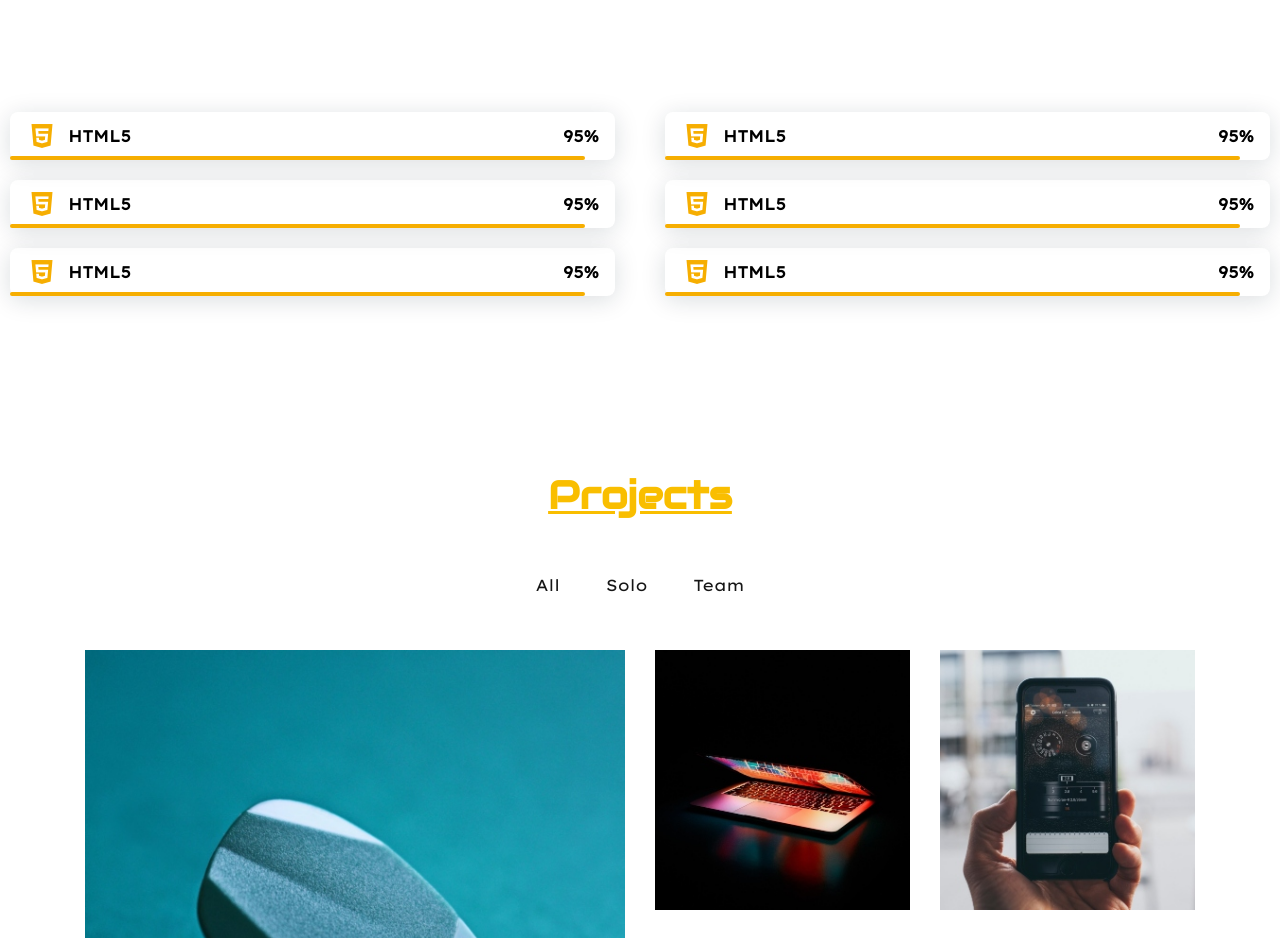
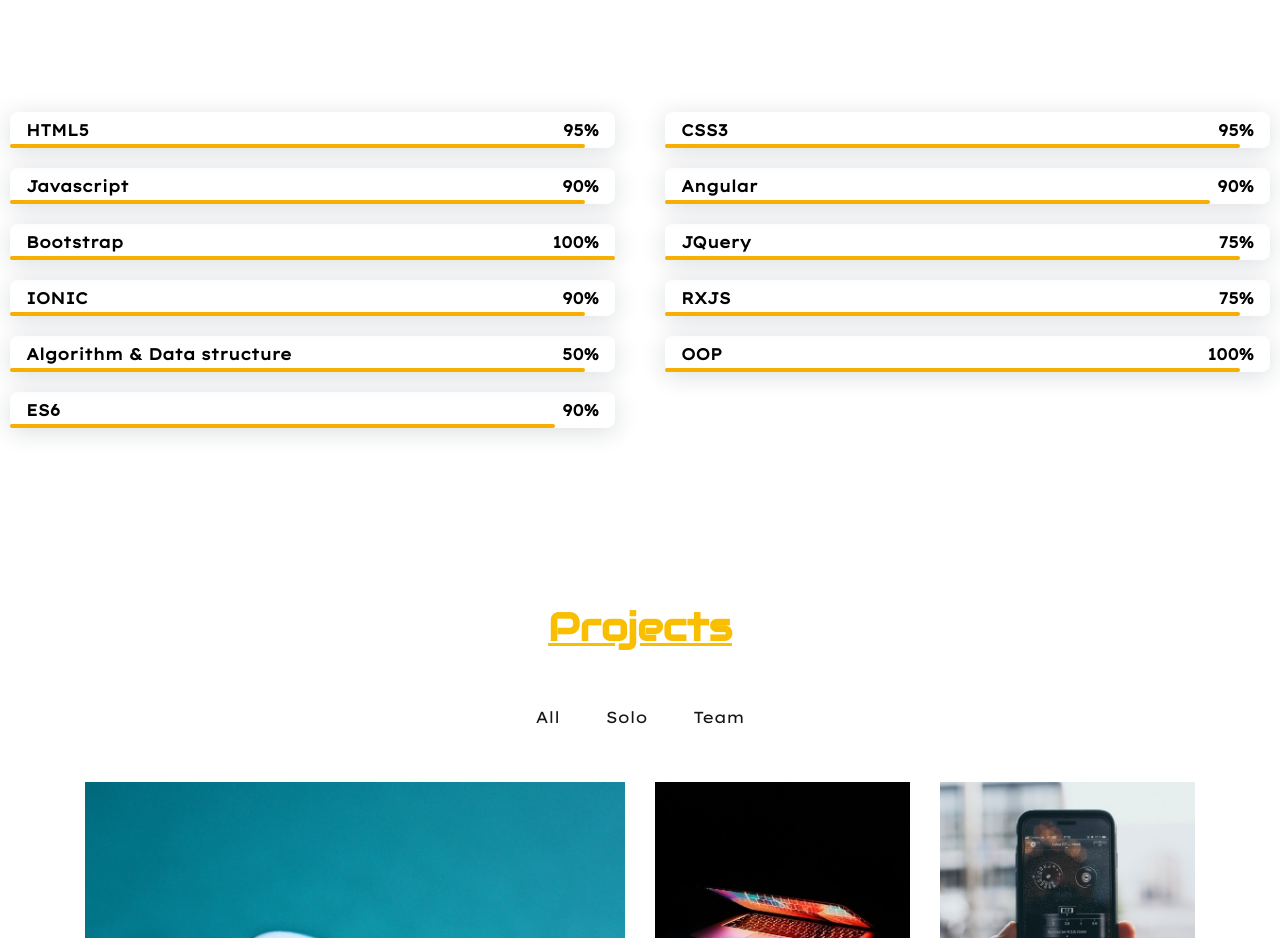
Before and after one commit to anageh577/portfolio, a plain HTML site: page index.html in a window 1280 px wide. Shown: the part 960-1898 px from the top of the page. Drawn offline with nearby package versions, Linux system fonts and the light colour scheme.

Commit message:
skills added

```diff
--- a/index.html
+++ b/index.html
@@ -142,7 +142,7 @@
                 <div class="col-md-6">
                     <div class="skills__data">
                         <div class="skills__names">
-                            <i class='bx bxl-html5 skills__icon'></i>
+                            <!-- <i class='bx bxl-html5 skills__icon'></i> -->
                             <span class="skills__name">HTML5</span>
                         </div>
                         <div class="skills__bar skills__html">
@@ -156,8 +156,8 @@
                 <div class="col-md-6">
                     <div class="skills__data">
                         <div class="skills__names">
-                            <i class='bx bxl-html5 skills__icon'></i>
-                            <span class="skills__name">HTML5</span>
+                            <!-- <i class='bx bxl-html5 skills__icon'></i> -->
+                            <span class="skills__name">CSS3</span>
                         </div>
                         <div class="skills__bar skills__html">
 
@@ -170,63 +170,139 @@
                 <div class="col-md-6">
                     <div class="skills__data">
                         <div class="skills__names">
-                            <i class='bx bxl-html5 skills__icon'></i>
-                            <span class="skills__name">HTML5</span>
+                            <!-- <i class='bx bxl-html5 skills__icon'></i> -->
+                            <span class="skills__name">Javascript</span>
                         </div>
                         <div class="skills__bar skills__html">
 
                         </div>
                         <div>
-                            <span class="skills__percentage">95%</span>
+                            <span class="skills__percentage javascript">90%</span>
+                        </div>
+                    </div>
+
+                </div>
+
+                <div class="col-md-6">
+                    <div class="skills__data">
+                        <div class="skills__names">
+                            <!-- <i class='bx bxl-html5 skills__icon'></i> -->
+                            <span class="skills__name">Angular</span>
+                        </div>
+                        <div class="skills__bar skills__html javascript">
+
+                        </div>
+                        <div>
+                            <span class="skills__percentage">90%</span>
                         </div>
                     </div>
                 </div>
                 <div class="col-md-6">
                     <div class="skills__data">
                         <div class="skills__names">
-                            <i class='bx bxl-html5 skills__icon'></i>
-                            <span class="skills__name">HTML5</span>
+                            <!-- <i class='bx bxl-html5 skills__icon'></i> -->
+                            <span class="skills__name">Bootstrap</span>
+                        </div>
+                        <div class="skills__bar skills__html bootstrap_bar">
+
+                        </div>
+                        <div>
+                            <span class="skills__percentage">100%</span>
+                        </div>
+                    </div>
+                </div>
+
+                <div class="col-md-6">
+                    <div class="skills__data">
+                        <div class="skills__names">
+                            <!-- <i class='bx bxl-html5 skills__icon'></i> -->
+                            <span class="skills__name">JQuery</span>
                         </div>
                         <div class="skills__bar skills__html">
 
                         </div>
                         <div>
-                            <span class="skills__percentage">95%</span>
+                            <span class="skills__percentage jquery">75%</span>
+                        </div>
+                    </div>
+                </div>
+
+                <div class="col-md-6">
+                    <div class="skills__data">
+                        <div class="skills__names">
+                            <!-- <i class='bx bxl-html5 skills__icon'></i> -->
+                            <span class="skills__name">IONIC</span>
+                        </div>
+                        <div class="skills__bar skills__html">
+
+                        </div>
+                        <div>
+                            <span class="skills__percentage ionic">90%</span>
                         </div>
                     </div>
                 </div>
                 <div class="col-md-6">
                     <div class="skills__data">
                         <div class="skills__names">
-                            <i class='bx bxl-html5 skills__icon'></i>
-                            <span class="skills__name">HTML5</span>
+                            <!-- <i class='bx bxl-html5 skills__icon'></i> -->
+                            <span class="skills__name rxjs">RXJS</span>
                         </div>
                         <div class="skills__bar skills__html">
 
                         </div>
                         <div>
-                            <span class="skills__percentage">95%</span>
+                            <span class="skills__percentage">75%</span>
                         </div>
                     </div>
                 </div>
                 <div class="col-md-6">
                     <div class="skills__data">
                         <div class="skills__names">
-                            <i class='bx bxl-html5 skills__icon'></i>
-                            <span class="skills__name">HTML5</span>
+                            <!-- <i class='bx bxl-html5 skills__icon'></i> -->
+                            <span class="skills__name">Algorithm & Data structure</span>
                         </div>
                         <div class="skills__bar skills__html">
 
                         </div>
                         <div>
-                            <span class="skills__percentage">95%</span>
+                            <span class="skills__percentage algo">50%</span>
                         </div>
                     </div>
                 </div>
+                <div class="col-md-6">
+                    <div class="skills__data">
+                        <div class="skills__names">
+                            <!-- <i class='bx bxl-html5 skills__icon'></i> -->
+                            <span class="skills__name oop">OOP</span>
                         </div>
-            <div class="skills__container bd-grid">
+                        <div class="skills__bar skills__html">
+
+                        </div>
+                        <div>
+                            <span class="skills__percentage">100%</span>
+                        </div>
+                    </div>
+                </div>
+                <div class="col-md-6">
+                    <div class="skills__data">
+                        <div class="skills__names">
+                            <!-- <i class='bx bxl-html5 skills__icon'></i> -->
+                            <span class="skills__name">ES6</span>
+                        </div>
+                        <div class="skills__bar skills__html es6">
+
+                        </div>
+                        <div>
+                            <span class="skills__percentage">90%</span>
+                        </div>
+                    </div>
+                </div>
+
+            </div>
 
 
+
+            <div class="skills__container bd-grid">
                 <div>
                     <img src="assets/img/work3.jpg" alt="" class="skills__img">
                 </div>
--- a/styles.css
+++ b/styles.css
@@ -279,7 +279,7 @@ header {
 }
 
 menu {
-    z-index: 999999999999999999;
+    z-index: 999999999999999999 !important;
     background: transparent;
     padding: 10px 0;
     top: 0;
@@ -1082,6 +1082,26 @@ footer .right i:hover {
 .skills__html {
     width: 95%;
 }
+.bootstrap_bar{
+    width: 100% !important;
+}
+.jquery{
+    width: 75% !important;
+}
+.es6{
+    width: 90% !important;
+}
+.oop{
+    width:100% !important;
+}
+.algo{
+    width: 50%;
+}
+.ionic{width: 90% !important;}
+.javascript{width: 90%;}
+.rxjs{
+    width: 75%;
+}
 .skills__css {
     width: 85%;
 }
```
Lines whose indentation alone changed are shown as unchanged.
